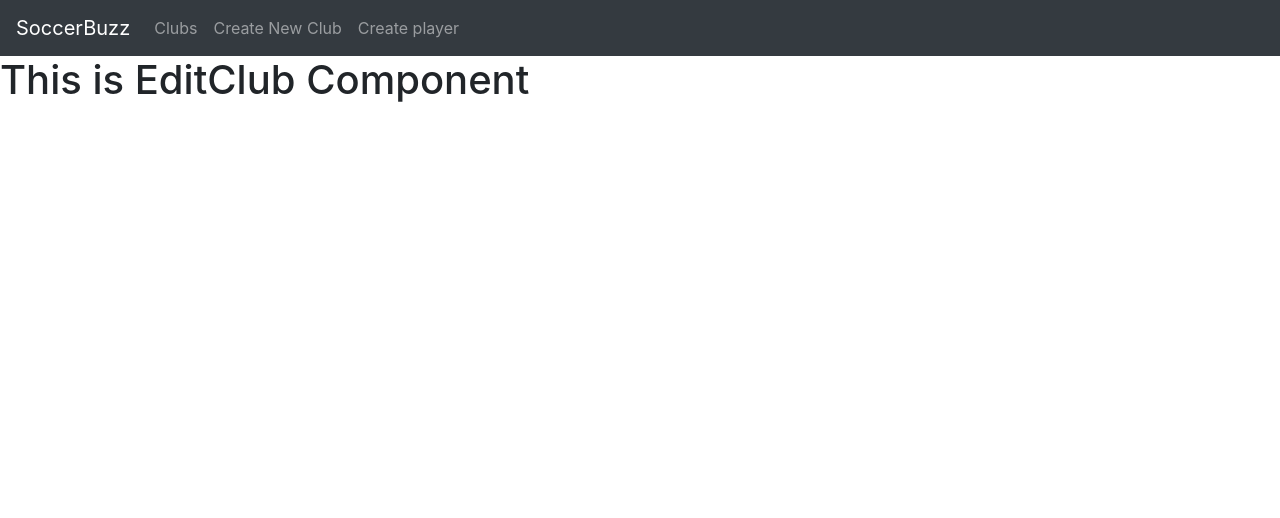
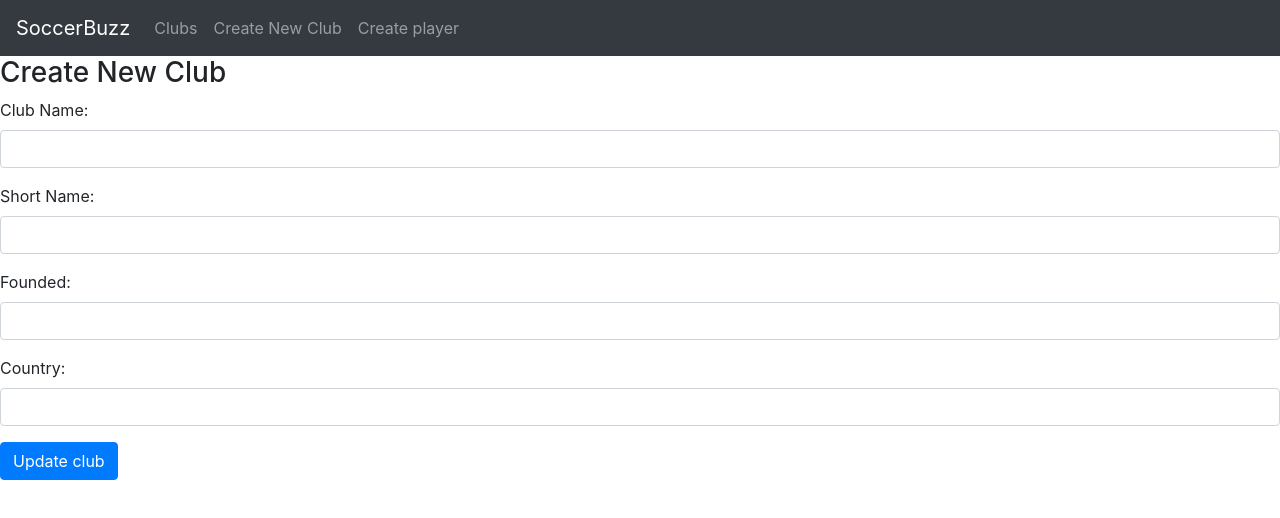
Before and after one commit to Karthik781/SoccerBuzz, a React (Create React App) app: page /clubs/edit/1 in a window 1280 px wide. Shown: the top 518 px of the page. Built offline with nearby package versions, Linux system fonts and the light colour scheme; no server answers.

Commit message:
implement club create, edit, clublist

```diff
--- a/src/App.js
+++ b/src/App.js
@@ -16,7 +16,7 @@ function App() {
     <Router>
       <Navbar />
       <Route path ="/" exact component = {Home} />
-      <Route path = "/clubs/all" exact component = {ClubsList} />
+      <Route path = "/clubs/all" component = {ClubsList} />
       <Route path = "/clubs/edit/:id" component = {EditClub} />
       <Route path = "/clubs/create" component = {CreateClub} />
       <Route path = "/clubs/players" component ={Playerslist} />
--- a/src/components/clubs-list.component.js
+++ b/src/components/clubs-list.component.js
@@ -1,5 +1,5 @@
 import React , { Component} from "react"
-// import { Link } from 'react-router-dom'
+import { Link } from 'react-router-dom'
 import axios from 'axios'
 
 const ClubView = props => (
@@ -8,6 +8,10 @@ const ClubView = props => (
         <td>{props.club.shortname}</td>
         <td>{props.club.founded}</td>
         <td>{props.club.country}</td>
+        {/* <td><button onClick={props.deleteClub(props.club._id)}>delete</button> </td> */}
+        <td>
+            <Link to = {"/clubs/edit/" + props.club._id}>edit</Link>
+        </td>
     </tr>
 )
 
@@ -28,13 +32,22 @@ export default class ClubsList extends Component {
             }).catch(err => { console.log(err)})
     }
 
-    exerciseList(){
+    clubList(){
         return (
             this.state.clubs.map(currentClub => {
-                return <ClubView club = {currentClub} key = {currentClub._id} />
+                return <ClubView club = {currentClub} deleteClub = {this.deleteClub} key = {currentClub._id} />
             })
         )
     }
+//Sort out deleting isuue
+    // deleteClub(id){
+    //     axios.delete('http://localhost:5000/clubs/'+id)
+    //         .then(res => console.log(res.data))
+
+    //     this.setState({
+    //         clubs : this.state.clubs.filter(ele => ele._id !== id)
+    //     })
+    // }
 
     render(){
         return(
@@ -47,10 +60,11 @@ export default class ClubsList extends Component {
                             <th>Short Name</th>
                             <th>Founded</th>
                             <th>Country</th>
+                            <th>Actions</th>
                         </tr>
                     </thead>
                     <tbody>
-                        {this.exerciseList()}
+                        {this.clubList()}
                     </tbody>
                 </table>
             </div>
--- a/src/components/edit-club.component.js
+++ b/src/components/edit-club.component.js
@@ -1,11 +1,126 @@
 import React , { Component} from "react"
+import axios from "axios"
 
 export default class EditClub extends Component {
+
+    constructor(props){
+        super(props)
+        console.log(this.props.match)
+        this.onChangeClubName = this.onChangeClubName.bind(this)
+        this.onChangeShortName = this.onChangeShortName.bind(this)
+        this.onChangeFounded = this.onChangeFounded.bind(this)
+        this.onChangeCountry = this.onChangeCountry.bind(this)
+        this.onSubmit = this.onSubmit.bind(this)
+
+        this.state = {
+            clubname : '',
+            shortname : '',
+            founded : '',
+            country : '',
+            players : []
+        }
+    }
+
+
+    componentDidMount(){
+        axios.get('http://localhost:5000/clubs/' + this.props.match.params.id )
+            .then(res => {
+                this.setState({
+                    clubname : res.data.clubname,
+                    shortname: res.data.shortname,
+                    founded : res.data.founded,
+                    country: res.data.country,
+                })
+            }).catch(err => console.log(err))
+    }
+
+    onChangeClubName(e){
+        this.setState({
+            clubname : e.target.value
+        });
+    }
+
+    onChangeShortName(e){
+        this.setState({
+            shortname: e.target.value
+        });
+    }
+
+    onChangeFounded(e){
+        this.setState({
+            founded: e.target.value
+        });
+    }
+
+    onChangeCountry(e){
+        this.setState({
+            country: e.target.value
+        });
+    }
+
+    onSubmit(e){
+        e.preventDefault();
+
+        const newClub = {
+            clubname : this.state.clubname,
+            shortname : this.state.shortname,
+            founded :this.state.founded,
+            country: this.state.country
+        }
+
+        console.log(newClub)
+
+        axios.post('http://localhost:5000/clubs/edit/' + this.props.match.params.id , newClub)
+            .then(res => console.log(res.data))
+            .catch(err => console.log(err))
+
+        window.location = '/clubs/all'
+    }
 
     render(){
         return(
             <div>
-                <h1> This is EditClub Component </h1>
+                <h3>Create New Club</h3>
+                <form onSubmit = {this.onSubmit} >
+                    <div className = "form-group">
+                        <label>Club Name: </label>
+                        <input type = "text"
+                            required
+                            className="form-control"
+                            value = {this.state.clubname}
+                            onChange = {this.onChangeClubName}
+                        />
+                    </div>
+                    <div className = "form-group">
+                        <label>Short Name: </label>
+                        <input type = "text"
+                            required
+                            className="form-control"
+                            value = {this.state.shortname}
+                            onChange = {this.onChangeShortName}
+                        />
+                    </div>
+                    <div className = "form-group">
+                        <label>Founded: </label>
+                        <input type = "text"
+                            className="form-control"
+                            value = {this.state.founded}
+                            onChange = {this.onChangeFounded}
+                        />
+                    </div>
+                    <div className = "form-group">
+                        <label>Country: </label>
+                        <input type = "text"
+                            required
+                            className="form-control"
+                            value = {this.state.country}
+                            onChange = {this.onChangeCountry}
+                        />
+                    </div>
+                    <div className="form-group">
+                        <input type="submit" value = "Update club" className = "btn btn-primary" />
+                    </div>
+                </form>
             </div>
 
         )
--- a/src/components/navbar.component.js
+++ b/src/components/navbar.component.js
@@ -9,7 +9,7 @@ export default class Navbar extends Component {
                 <div className="collpase navbar-collapse">
                 <ul className="navbar-nav mr-auto">
                 <li className="navbar-item">
-                <Link to="/clubs" className="nav-link">Clubs</Link>
+                <Link to="/clubs/all" className="nav-link">Clubs</Link>
                 </li>
                 <li className="navbar-item">
                 <Link to="/clubs/create" className="nav-link">Create New Club</Link>
```
Also changed, not shown: 1 other file (tests, documents, lock files or other folders).
